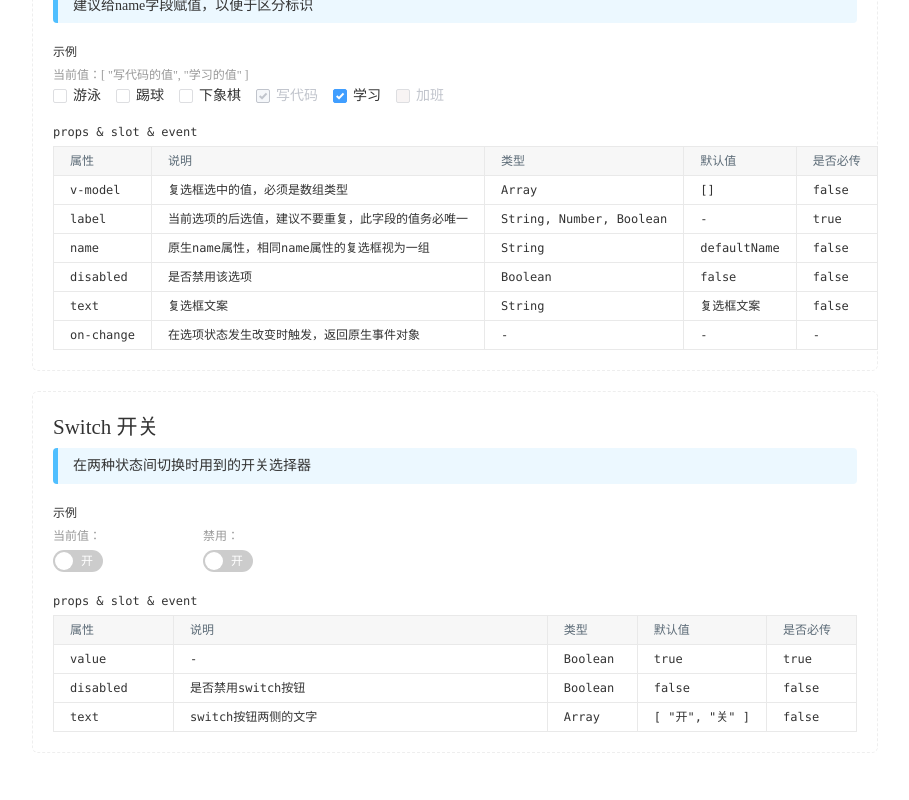
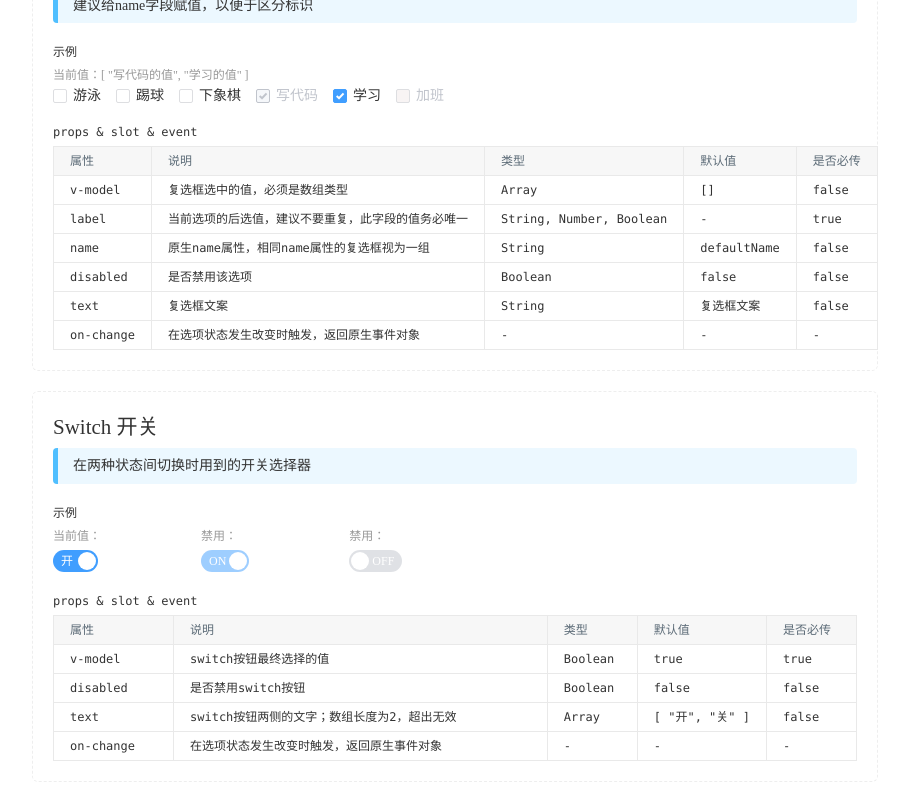
Before and after one commit to kule2018/qiaodaima.github.io, a Vue app: page / in a window 1280 px wide. Shown: the part 5764-6564 px from the top of the page, without its empty margins (228-1137 px from the left). Built offline with nearby package versions, Linux system fonts and the light colour scheme.

Commit message:
switch 组件

```diff
--- a/examples/doc-switch.vue
+++ b/examples/doc-switch.vue
@@ -1,8 +1,7 @@
 <template>
   <DocItem
     :title="'Switch 开关'"
-    :param="param"
-    @on-test="onTest">
+    :param="param">
     <div slot="tip">
       在两种状态间切换时用到的开关选择器
     </div>
@@ -11,13 +10,19 @@
       <dl class="group">
         <dt>当前值：</dt>
         <dd>
-          <kkk></kkk>
+          <kkk v-model="value1"></kkk>
         </dd>
       </dl>
       <dl class="group">
         <dt>禁用：</dt>
         <dd>
-          <kkk></kkk>
+          <kkk v-model="value2" :text="['ON', 'OFF']" :disabled="true"></kkk>
+        </dd>
+      </dl>
+      <dl class="group">
+        <dt>禁用：</dt>
+        <dd>
+          <kkk v-model="value3" :text="['ON', 'OFF']" :disabled="true"></kkk>
         </dd>
       </dl>
     </template>
@@ -36,10 +41,13 @@
     },
     data() {
       return {
+        value1: true,
+        value2: true,
+        value3: false,
         param: [
           {
-            name: 'value',
-            explain: '-',
+            name: 'v-model',
+            explain: 'switch按钮最终选择的值',
             type: 'Boolean',
             default: true,
             isMust: true
@@ -53,23 +61,20 @@
           },
           {
             name: 'text',
-            explain: 'switch按钮两侧的文字',
+            explain: 'switch按钮两侧的文字；数组长度为2，超出无效',
             type: 'Array',
             default: ['开', '关'],
             isMust: false
+          },
+          {
+            name: 'on-change',
+            explain: '在选项状态发生改变时触发，返回原生事件对象',
+            type: '-',
+            default: '-',
+            isMust: '-'
           }
         ]
       };
-    },
-    methods: {
-      onTest(button) {
-        switch(button.flag) {
-          case '':
-            break;
-          default:
-            break;
-        }
-      },
     }
   };
 </script>
--- a/src/components/switch/main.vue
+++ b/src/components/switch/main.vue
@@ -1,11 +1,12 @@
 <template>
   <label class="switch-item">
     <input
+      v-model="checked"
       :disabled="disabled"
       @change="onChange"
-      type="checkbox"
-    >
-    <span class="inner-text">开</span>
+      type="checkbox">
+    <span v-if="this.value" class="inner-text">{{this.text[0]}}</span>
+    <span v-else class="inner-text">{{this.text[1]}}</span>
   </label>
 </template>
 
@@ -15,7 +16,7 @@
     props: {
       value: {
         type: Boolean,
-        default: true
+        required: true
       },
       disabled: {
         type: Boolean,
@@ -25,6 +26,16 @@
         type: Array,
         default: function () {
           return ['开', '关']
+        }
+      }
+    },
+    computed: {
+      checked: {
+        get() {
+          return this.value;
+        },
+        set(newValue) {
+          this.$emit('input', newValue);
         }
       }
     },
@@ -38,6 +49,9 @@
 
 <style lang="scss" scoped>
   .switch-item {
+    $height: 22px; // 小圆圈 的高度
+    $margin: 2px; // 小圆圈距离周边的距离
+
     position: relative;
     cursor: pointer;
 
@@ -48,43 +62,43 @@
       width: 100%; height: 100%;
       opacity: 0;
 
-      &:active {
-        .inner-text {
-          &:after {
-            width: 22px;
-          }
-        }
-      }
       &:checked {
         & ~ .inner-text {
+          padding-left: 8px;
+          padding-right: $height - $margin * 2 + 5px; // 一个小圆球的大小 再增加5px的距离
           text-align: left;
           background: #409eff;
 
+          // css 过渡的前提是 过渡前后属性必须是一致的 因此这边不能再用right
           &:after {
             left: calc(100% - 2px);
             transform: translate(-100%, 0);
           }
         }
       }
+      &:disabled {
+        & ~ .inner-text {
+          opacity: .5;;
+        }
+      }
     }
     .inner-text {
-      $height: 22px;
-
       position: relative;
-      padding: 0 10px;
-      width: 50px; height: $height;
+      padding-left: $height - $margin * 2 + 5px;
+      padding-right: 8px;
+      min-width: 45px; height: $height;
       line-height: $height;
       color: #fff;
       text-align: right;
       font-size: 12px;
       border-radius: $height;
-      background: #ccc;
+      background: #c0c4cc;
       transition: all .2s;
 
       &:after {
         position: absolute; content: "";
-        left: 2px; top: 2px; bottom: 2px; right: auto;
-        width: 18px;
+        left: $margin; top: $margin; bottom: $margin;
+        width: $height - $margin * 2; // 保证 宽度 和 高度 的值是一致的
         border-radius: 50%;
         background: #fff;
         transition: all .2s;
```
